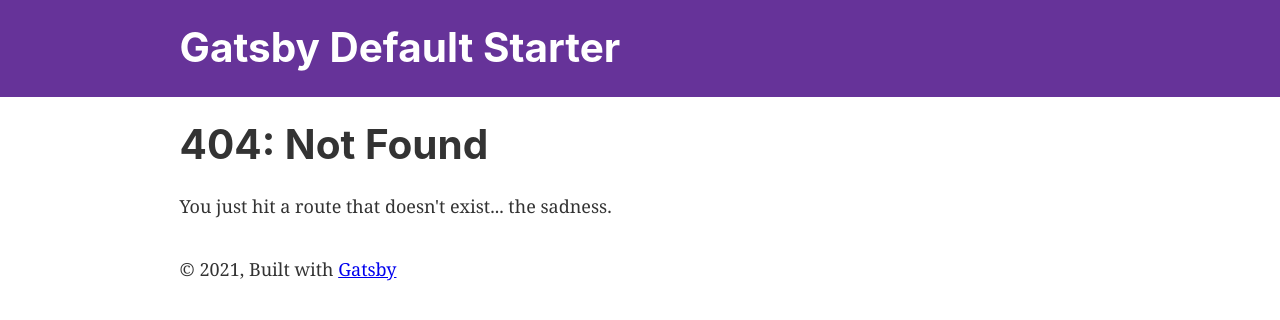
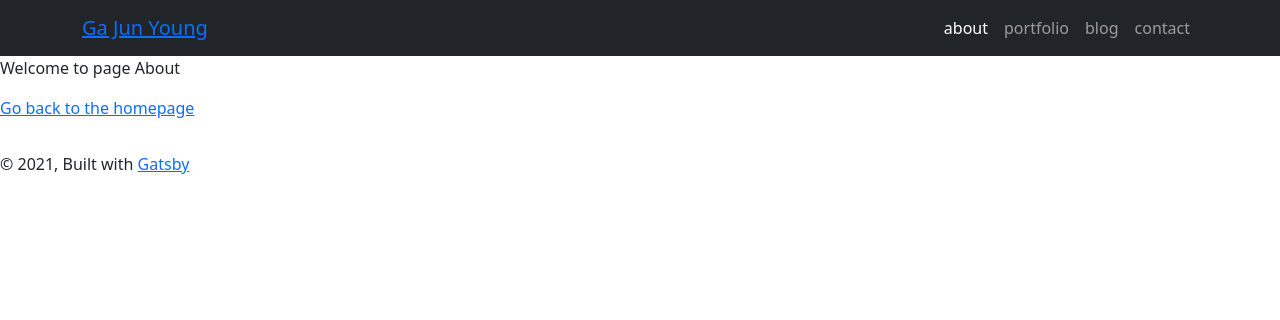
Before and after one commit to k3vonk/gajunyoung, a Gatsby site: page /about in a window 1280 px wide. Before the commit this address had no page. Built offline with nearby package versions, Linux system fonts and the light colour scheme; Gatsby itself is replaced by a stand-in of ours.

Commit message:
initial navbar /w bootstrap

```diff
--- a/gatsby-config.js
+++ b/gatsby-config.js
@@ -1,6 +1,6 @@
 module.exports = {
   siteMetadata: {
-    title: `Gatsby Default Starter`,
+    title: `Ga Jun Young | Software Engineer`,
     description: `Kick off your next, great Gatsby project with this default starter. This barebones starter ships with the main Gatsby configuration files you might need.`,
     author: `@gatsbyjs`,
     siteUrl: `https://gatsbystarterdefaultsource.gatsbyjs.io/`,
@@ -8,6 +8,7 @@ module.exports = {
   plugins: [
     `gatsby-plugin-react-helmet`,
     `gatsby-plugin-image`,
+    `gatsby-plugin-styled-components`,
     {
       resolve: `gatsby-source-filesystem`,
       options: {
--- /dev/null
+++ b/src/components/Header/index.js
@@ -0,0 +1,38 @@
+import React from "react"
+import { Navbar, Nav, Container } from "react-bootstrap"
+import { Link } from "gatsby"
+
+
+const Header = () => {
+    return (
+        <>
+            <Navbar fixed="top" expand="md" bg="dark" variant="dark">
+                <Container>
+                    <Navbar.Brand>
+                        <Link to="/" className="variant-dark">Ga Jun Young</Link>
+                    </Navbar.Brand>
+                    <Navbar.Toggle aria-controls="responsive-navbar-nav" />
+                    <Navbar.Collapse id="responsive-navbar-nav">
+                        <Nav as="ul" className="ms-auto text-center">
+                            <Nav.Item as="li">
+                                <Link to="/about" className="nav-link" activeClassName="active">about</Link>
+                            </Nav.Item>
+                            <Nav.Item as="li">
+                                <Link to="/portfolio" className="nav-link" activeClassName="active">portfolio</Link>
+                            </Nav.Item>
+                            <Nav.Item as="li">
+                                <Link to="/blog" className="nav-link" activeClassName="active">blog</Link>
+                            </Nav.Item>
+                            <Nav.Item as="li">
+                                <Link to="#" className="nav-link" activeClassName="active">contact</Link>
+                            </Nav.Item>
+                        </Nav>
+                    </Navbar.Collapse>
+                </Container>
+            </Navbar>
+        </>
+    )
+}
+
+
+export default Header
--- a/src/components/header.js
+++ /dev/null
@@ -1,42 +0,0 @@
-import * as React from "react"
-import PropTypes from "prop-types"
-import { Link } from "gatsby"
-
-const Header = ({ siteTitle }) => (
-  <header
-    style={{
-      background: `rebeccapurple`,
-      marginBottom: `1.45rem`,
-    }}
-  >
-    <div
-      style={{
-        margin: `0 auto`,
-        maxWidth: 960,
-        padding: `1.45rem 1.0875rem`,
-      }}
-    >
-      <h1 style={{ margin: 0 }}>
-        <Link
-          to="/"
-          style={{
-            color: `white`,
-            textDecoration: `none`,
-          }}
-        >
-          {siteTitle}
-        </Link>
-      </h1>
-    </div>
-  </header>
-)
-
-Header.propTypes = {
-  siteTitle: PropTypes.string,
-}
-
-Header.defaultProps = {
-  siteTitle: ``,
-}
-
-export default Header
--- a/src/components/layout.js
+++ b/src/components/layout.js
@@ -9,8 +9,8 @@ import * as React from "react"
 import PropTypes from "prop-types"
 import { useStaticQuery, graphql } from "gatsby"
 
-import Header from "./header"
-import "./layout.css"
+import 'bootstrap/dist/css/bootstrap.min.css';
+import Header from "./Header";
 
 const Layout = ({ children }) => {
   const data = useStaticQuery(graphql`
@@ -25,14 +25,7 @@ const Layout = ({ children }) => {
 
   return (
     <>
-      <Header siteTitle={data.site.siteMetadata?.title || `Title`} />
-      <div
-        style={{
-          margin: `0 auto`,
-          maxWidth: 960,
-          padding: `0 1.0875rem 1.45rem`,
-        }}
-      >
+      <Header></Header>
       <main>{children}</main>
       <footer
         style={{
@@ -43,7 +36,6 @@ const Layout = ({ children }) => {
         {` `}
         <a href="https://www.gatsbyjs.com">Gatsby</a>
       </footer>
-      </div>
     </>
   )
 }
--- a/src/components/seo.js
+++ b/src/components/seo.js
@@ -34,7 +34,7 @@ function Seo({ description, lang, meta, title }) {
         lang,
       }}
       title={title}
-      titleTemplate={defaultTitle ? `%s | ${defaultTitle}` : null}
+      titleTemplate={defaultTitle ? `${defaultTitle} | %s` : null}
       meta={[
         {
           name: `description`,
--- /dev/null
+++ b/src/pages/about.js
@@ -0,0 +1,16 @@
+import * as React from "react"
+import { Link } from "gatsby"
+
+import Layout from "../components/layout"
+import Seo from "../components/seo"
+
+const About = () => (
+  <Layout>
+    <Seo title="About" />
+    <h1>Hi from the About page</h1>
+    <p>Welcome to page About</p>
+    <Link to="/">Go back to the homepage</Link>
+  </Layout>
+)
+
+export default About
--- /dev/null
+++ b/src/pages/contact.js
@@ -0,0 +1,16 @@
+import * as React from "react"
+import { Link } from "gatsby"
+
+import Layout from "../components/layout"
+import Seo from "../components/seo"
+
+const Contact = () => (
+  <Layout>
+    <Seo title="Contact" />
+    <h1>Hi from the Contact page</h1>
+    <p>Welcome to page Contact</p>
+    <Link to="/">Go back to the homepage</Link>
+  </Layout>
+)
+
+export default Contact
```
Also changed, not shown: package.json (+7 -1 lines), src/pages/blog.js (renamed from src/pages/page-2.js, +5 -5 lines), src/pages/index.js (+2 -12 lines), src/pages/portfolio.js (added, +16 -0 lines), src/components/CSS/layout.css (renamed from src/components/layout.css), src/images/gatsby-astronaut.png (deleted), 1 other file. Lines whose indentation alone changed are shown as unchanged.
